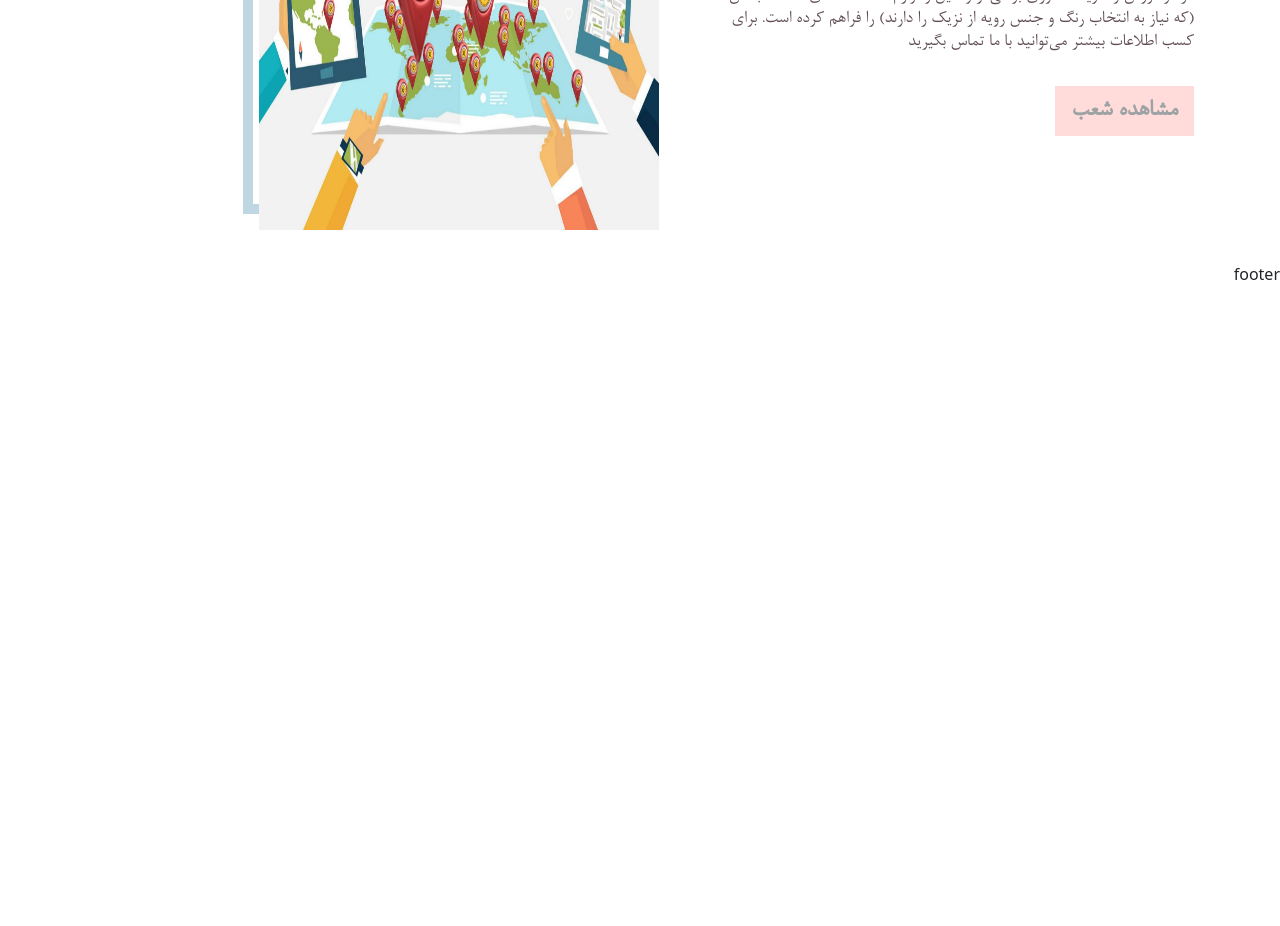
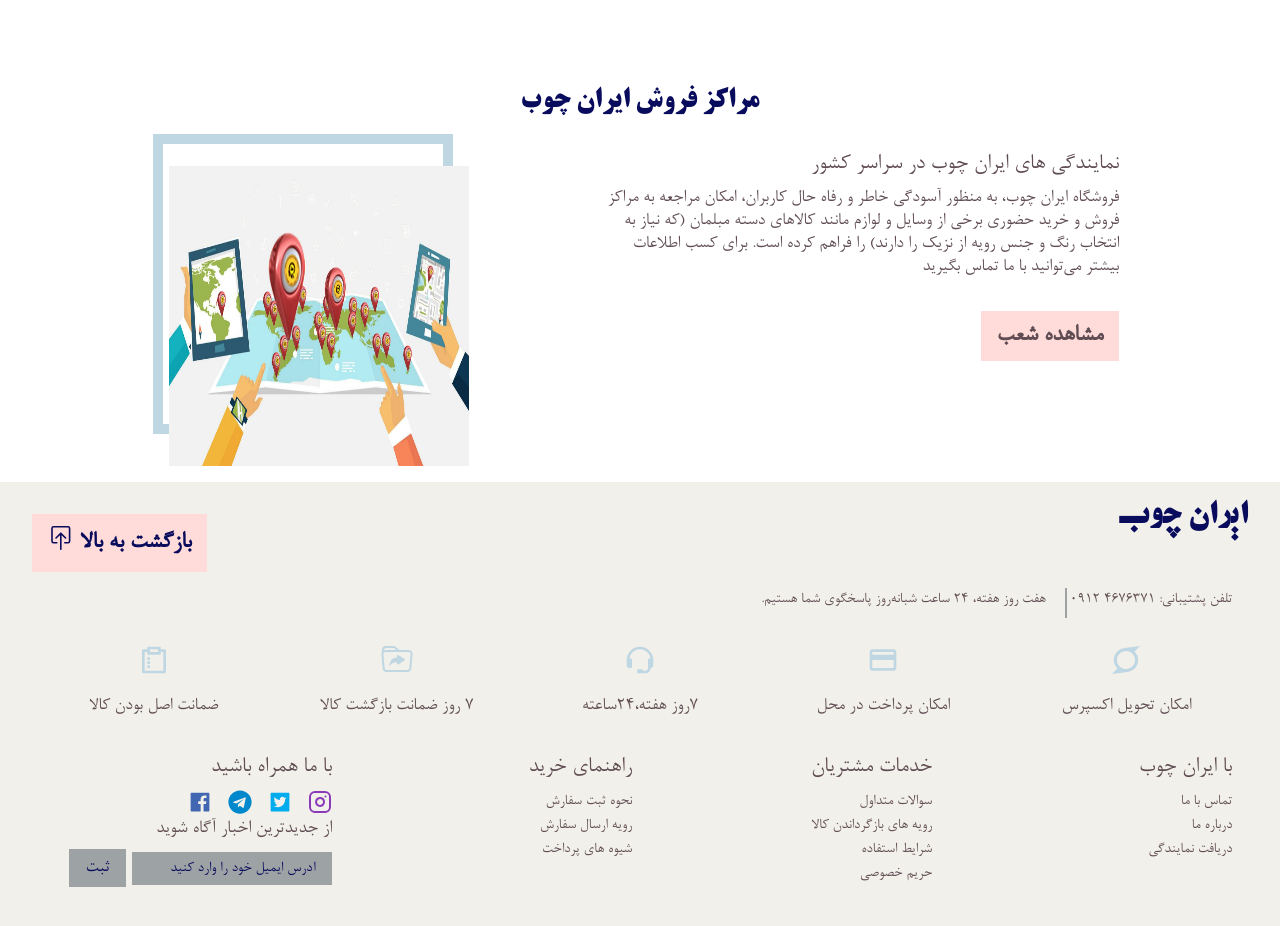
Before and after one commit to FarzanehHadadi/furniture-store, a Next.js app: page / in a window 1280 px wide. Shown: the part 1080-2006 px from the top of the page. Before the commit the page ends 1366 px from the top, so only its background shows below. Built offline with nearby package versions, Linux system fonts and the light colour scheme.

Commit message:
footer completed. just needs some minor improvement

```diff
--- /dev/null
+++ b/src/components/CategoryList.jsx
@@ -0,0 +1,5 @@
+const CategoryList = () => {
+  return <div style={{ padding: "4rem" }}>Category List</div>;
+};
+
+export default CategoryList;
--- /dev/null
+++ b/src/components/FeatureProductsList.jsx
@@ -0,0 +1,5 @@
+const FeatureProductsList = () => {
+  return <div style={{ padding: "4rem" }}>feature products list</div>;
+};
+
+export default FeatureProductsList;
--- a/src/components/Footer.jsx
+++ b/src/components/Footer.jsx
@@ -1,5 +1,180 @@
+import { FiInstagram } from "react-icons/fi";
+import { FaTelegram, FaSuperpowers } from "react-icons/fa";
+import { AiFillTwitterSquare, AiFillFacebook } from "react-icons/ai";
+import { BiSupport } from "react-icons/bi";
+import PersianNumber from "../constant/PersianNumbers";
+import { MdPayment } from "react-icons/md";
+import { BsFolderSymlink, BsBoxArrowInUp } from "react-icons/bs";
+import { RiSurveyLine } from "react-icons/ri";
+import { BiArrowToTop } from "react-icons/bi";
+
+import Link from "next/link";
 const Footer = () => {
-  return <div>footer</div>;
+  const scrollToTop = () => {
+    window.scrollTo(0, 0);
+  };
+  return (
+    <footer>
+      <div className="footer-title">
+        <h4>ایران چوب</h4>
+        <button
+          onClick={() => {
+            scrollToTop();
+          }}
+          className="light-btn"
+        >
+          بازگشت به بالا <BsBoxArrowInUp />
+        </button>
+      </div>
+      <div className="footer-header">
+        <div className="footer-support">
+          <p>
+            تلفن پشتیبانی:{" "}
+            <span className="phone-number">
+              <PersianNumber number={`0912 4676371`} />
+            </span>
+          </p>
+          <div className="vertical-seprator"></div>
+          <p>هفت روز هفته، ۲۴ ساعت شبانه‌روز پاسخگوی شما هستیم.</p>
+        </div>
+      </div>
+
+      <div className="footer-icons">
+        <article>
+          <FaSuperpowers className="footer-icon" />
+          <p>امکان تحویل اکسپرس</p>
+        </article>
+        <article>
+          <MdPayment className="footer-icon" />
+          <p>امکان پرداخت در محل</p>
+        </article>
+        <article>
+          <BiSupport className="footer-icon" />
+          <p className="desc">
+            <span className="phone-number">
+              <PersianNumber number={`7`} />
+            </span>
+            روز هفته،
+            <span className="phone-number">
+              <PersianNumber number={`24`} />
+            </span>
+            ساعته
+          </p>
+        </article>
+
+        <article>
+          <BsFolderSymlink className="footer-icon" />
+
+          <p>
+            {" "}
+            <span className="phone-number">
+              <PersianNumber number={`7`} />
+            </span>{" "}
+            روز ضمانت بازگشت کالا
+          </p>
+        </article>
+        <article>
+          <RiSurveyLine className="footer-icon" />
+          <p>ضمانت اصل بودن کالا</p>
+        </article>
+      </div>
+      <div className="footer-info-container">
+        <article className="footer-info">
+          <h5>با ایران چوب</h5>
+          <ul>
+            <li>
+              <Link href="">
+                <a>تماس با ما</a>
+              </Link>
+            </li>
+            <li>
+              <Link href="">
+                <a>درباره ما</a>
+              </Link>
+            </li>
+            <li>
+              <Link href="">
+                <a>دریافت نمایندگی</a>
+              </Link>
+            </li>
+          </ul>
+        </article>
+        <article className="footer-info">
+          <h5>خدمات مشتریان</h5>
+          <ul>
+            <li>
+              <Link href="">
+                <a>سوالات متداول</a>
+              </Link>
+            </li>
+            <li>
+              <Link href="">
+                <a>رویه های بازگرداندن کالا</a>
+              </Link>
+            </li>
+            <li>
+              <Link href="">
+                <a>شرایط استفاده</a>
+              </Link>
+            </li>
+            <li>
+              <Link href="">
+                <a>حریم خصوصی</a>
+              </Link>
+            </li>
+          </ul>
+        </article>
+        <article className="footer-info">
+          <h5>راهنمای خرید</h5>
+          <ul>
+            <li>
+              <Link href="">
+                <a>نحوه ثبت سفارش</a>
+              </Link>
+            </li>
+            <li>
+              <Link href="">
+                <a>رویه ارسال سفارش</a>
+              </Link>
+            </li>
+            <li>
+              <Link href="">
+                <a>شیوه های پرداخت</a>
+              </Link>
+            </li>
+          </ul>
+        </article>
+
+        <div className="footer-contact">
+          <article className="social-links">
+            <h5>با ما همراه باشید</h5>
+
+            <a href="https://instagram.com" target="_blank">
+              <FiInstagram className="social-link instagram" />
+            </a>
+            <a href="https://twitter.com" target="_blank">
+              <AiFillTwitterSquare className="social-link twitter" />
+            </a>
+            <a href="https://telegram.org" target="_blank">
+              <FaTelegram className="social-link telegram" />
+            </a>
+            <a href="https://facebook.com" target="_blank">
+              <AiFillFacebook className="social-link facebook" />
+            </a>
+          </article>
+          <form className="footer-form">
+            <h5>از جدیدترین اخبار آگاه شوید</h5>
+            <input
+              type="email"
+              className="footer-form-input"
+              placeholder="آدرس ایمیل خود را وارد کنید"
+            />
+            <button className="footer-form-btn">ثبت</button>
+          </form>
+        </div>
+      </div>
+    </footer>
+  );
 };
 
 export default Footer;
--- /dev/null
+++ b/src/constant/PersianNumbers.jsx
@@ -0,0 +1,16 @@
+import React, { Component } from "react";
+
+class PersianNumber extends Component {
+  render() {
+    let en_number = this.props.number.toString().trim(" ");
+    let persianDigits = "۰۱۲۳۴۵۶۷۸۹-+ ";
+    let persianMap = persianDigits.split("");
+    let persian_number = en_number.replace(/\d/g, function (m) {
+      return persianMap[parseInt(m)];
+    });
+
+    return <span>{persian_number}</span>;
+  }
+}
+
+export default PersianNumber;
--- a/styles/_media-screen.scss
+++ b/styles/_media-screen.scss
@@ -11,9 +11,9 @@
       background: $color-light-blue;
       border-radius: 2px;
     }
-    .vertical-seprator {
-      display: block !important;
-    }
+  }
+  .vertical-seprator {
+    display: block !important;
   }
   .nav-main-content {
     display: flex;
@@ -25,4 +25,49 @@
   .navbar-menus {
     display: flex;
   }
+  .footer-icons {
+    grid-template-columns: repeat(3, 1fr) !important;
+  }
+  .footer-header {
+    display: flex;
+    justify-content: space-between;
+    .footer-support {
+      display: flex;
+    }
+  }
+  .home-agencies {
+    display: flex;
+    max-width: 1080px !important;
+    justify-content: space-around;
+    .home-agencies-description {
+      flex: 0 1 calc(50% - 20px);
+      margin-top: 1rem !important;
+    }
+    .home-agencies-img,
+    .home-agencies-picture {
+      align-self: center;
+      display: block !important;
+      margin-top: 1rem !important;
+    }
+  }
+  .section {
+    max-width: 90vw;
+    &-title {
+      text-align: center !important;
+    }
+  }
+  .footer-info-container {
+    grid-template-columns: repeat(3, 1fr) !important;
+  }
+  .footer-links {
+    display: flex;
+  }
 }
+@media screen and (min-width: 992px) {
+  .footer-icons {
+    grid-template-columns: repeat(5, 1fr) !important;
+  }
+  .footer-info-container {
+    grid-template-columns: repeat(4, 1fr) !important;
+  }
+}
--- a/styles/style.scss
+++ b/styles/style.scss
@@ -17,10 +17,14 @@
 :root {
   font-family: $text-font !important;
 }
-a {
+a,
+ul {
   text-decoration: none !important;
   font-family: $text-font !important;
+  list-style-type: none;
+  color: $color-dark-liver !important;
 }
+
 .Navbar {
   padding: 1rem;
 }
@@ -51,6 +55,7 @@
     display: none;
     font-family: $text-font;
   }
+}
 .vertical-seprator {
   width: 2px;
   height: 30px;
@@ -58,7 +63,6 @@
   margin-right: 0.2rem;
   background: $color-quick-silver;
   display: none;
-  }
 }
 .nav-main-content {
   margin: 1rem 0;
@@ -167,11 +171,11 @@
 }
 /* End of fix */
 .banner {
-  width: 90vw;
+  width: 85vw;
 
   h4 {
     text-align: center;
-    color: $color-dark-liver;
+    color: $color-navy-blue;
     font-family: $titr-font;
     margin-bottom: 1rem;
   }
@@ -192,50 +196,29 @@
   }
 }
 .section {
-  max-width: 90vw;
   margin: 2rem auto;
+  max-width: 85vw;
   &-title {
-    text-align: center;
+    text-align: right;
     font-family: $titr-font;
-    color: $color-dark-liver;
+    color: $color-navy-blue;
     margin-bottom: 1rem;
   }
 }
 
-// .home-agencies-img {
-//   position: relative;
-//   &::before {
-//     content: "";
-//     display: block;
-//     border: red solid 5px;
-//     width: 100%;
-//     height: 100%;
-//     position: absolute;
-//     left: -1.5rem;
-//     top: -1.5rem;
-//     z-index: -1;
-//   }
-// }
-
 .home-agencies {
   font-family: $text-font;
   color: $color-dark-liver;
-  display: flex;
-  max-width: 85%;
   font-size: 1.2rem;
   line-height: 1.2;
-  justify-content: space-around;
-  .home-agencies-description {
-    flex: 0 1 50%;
-    align-self: center;
-  }
 }
 
 .home-agencies-img,
 .home-agencies-picture {
   position: relative;
-  width: 400px;
-  height: 400px;
+  width: 300px;
+  height: 300px;
+  display: none;
 }
 .home-agencies-img::before,
 .home-agencies-picture::before {
@@ -254,7 +237,114 @@
   background: $color-pale-pink;
   font-weight: bold;
   padding: 0.6rem 1rem;
-  color: $color-quick-silver;
+  color: $color-navy-blue;
   font-size: 1.6rem;
   margin-top: 1rem;
+  border: none;
+  outline: none;
 }
+footer {
+  background: $color-light-grey;
+  padding: 2rem;
+  padding-top: 1rem;
+  font-family: $text-font;
+  color: $color-dark-liver;
+  .phone-number {
+    direction: ltr;
+    unicode-bidi: bidi-override;
+  }
+  > .footer-title {
+    margin-bottom: 1rem;
+    display: flex;
+    justify-content: space-between;
+    > h4 {
+      font-family: $slang-font;
+      font-size: 2rem;
+      color: $color-navy-blue;
+    }
+  }
+  .footer-header {
+    .footer-support {
+      > p {
+        margin-right: 1rem;
+      }
+    }
+  }
+
+  .footer-icons {
+    display: grid;
+    grid-template-columns: repeat(2, 1fr);
+    justify-content: space-around;
+    margin: 1rem 0;
+    color: $color-dark-liver;
+    > article {
+      text-align: center;
+      > p {
+        font-size: 1.2rem;
+      }
+      > .footer-icon {
+        font-size: 2rem;
+        margin-bottom: 1rem;
+        color: $color-light-blue;
+      }
+    }
+  }
+  .footer-info-container {
+    margin-right: 1rem;
+    display: grid;
+    grid-template-columns: repeat(2, 1fr);
+    .footer-info {
+      > h5 {
+        font-size: 1.5rem;
+      }
+    }
+  }
+  .social-links {
+    > h5 {
+      font-size: 1.5rem;
+    }
+    .social-link {
+      margin-left: 1rem;
+      font-size: 1.5rem;
+    }
+    .telegram {
+      color: $color-telegram;
+    }
+    .instagram {
+      color: $color-instagram;
+    }
+    .twitter {
+      color: $color-twitter;
+    }
+    .facebook {
+      color: $color-facebook;
+    }
+  }
+  .footer-form-input {
+    padding: 0.3rem 1rem;
+    margin-left: 0.4rem;
+    outline: none;
+    background: $color-quick-silver;
+    border: none;
+    width: 200px;
+    &::placeholder {
+      color: $color-navy-blue;
+      font-size: 1rem;
+      font-family: $text-font;
+      direction: ltr;
+    }
+  }
+  .footer-form-btn {
+    padding: 0.3rem 1rem;
+    outline: none;
+    background: $color-quick-silver;
+    border: none;
+    color: $color-navy-blue;
+    font-size: 1.2rem;
+    font-family: $text-font;
+    transition: background 0.5s ease;
+    &:hover {
+      background: lighten($color-quick-silver, 10%);
+    }
+  }
+}
```
Also changed, not shown: styles/_variable.scss (+7 -1 lines). Lines whose indentation alone changed are shown as unchanged.
